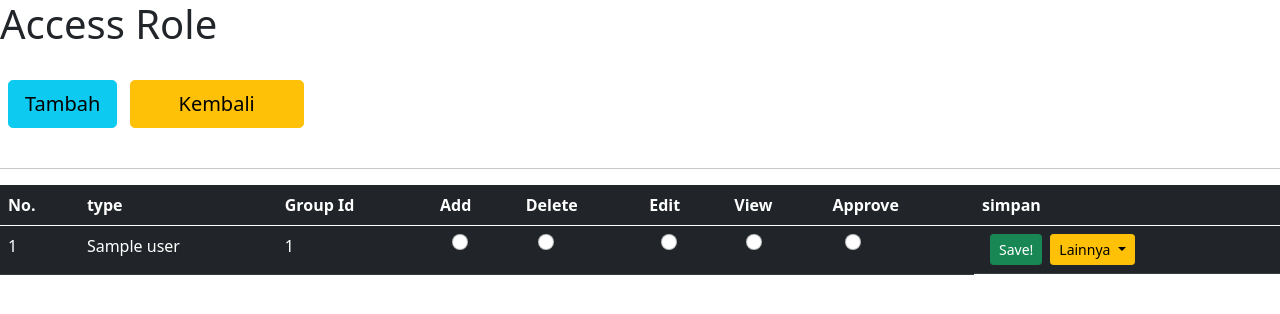
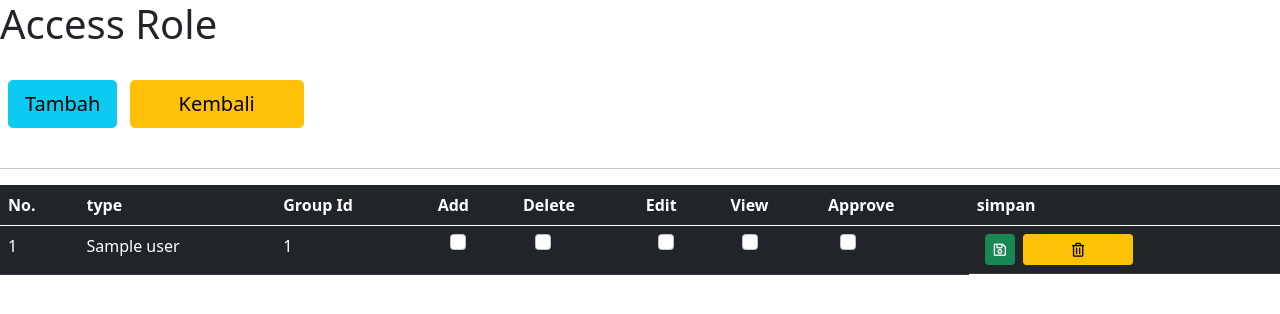
Before and after one commit to ahadanfauzan123/TBS_CMS, a CodeIgniter 4 app: template app/Views/menu/accessRole.php in a window 1280 px wide. Shown: the top 314 px of the page. Run offline with PHP 8.4 and a stand-in for CodeIgniter, Linux system fonts and the light colour scheme; the template is opened without the code that fills it: most values are stand-ins (such as "Sample title", 1, 10 or a date in 2020); some libraries are stand-ins or nearby versions.

Commit message:
pull yang commit yang ini yog

```diff
--- a/app/Views/menu/accessRole.php
+++ b/app/Views/menu/accessRole.php
@@ -8,7 +8,7 @@
 
     <!-- Bootstrap CSS -->
     <link href="https://cdn.jsdelivr.net/npm/bootstrap@5.0.1/dist/css/bootstrap.min.css" rel="stylesheet" integrity="sha384-+0n0xVW2eSR5OomGNYDnhzAbDsOXxcvSN1TPprVMTNDbiYZCxYbOOl7+AMvyTG2x" crossorigin="anonymous">
-
+    <link rel="stylesheet" href="https://use.fontawesome.com/releases/v5.15.3/css/all.css" integrity="sha384-SZXxX4whJ79/gErwcOYf+zWLeJdY/qpuqC4cAa9rOGUstPomtqpuNWT9wdPEn2fk" crossorigin="anonymous">
     <title>Hello, world!</title>
 </head>
 
@@ -40,22 +40,15 @@
                     <td><?= $i++; ?></td>
                     <td><?= $user['typeName']; ?></td>
                     <td><?= $user['groupId']; ?></td>
-                    <td><input class="form-check-input mt-0" type="radio" value=""></td>
-                    <td><input class="form-check-input mt-0" type="radio" value=""></td>
-                    <td><input class="form-check-input mt-0" type="radio" value=""></td>
-                    <td><input class="form-check-input mt-0" type="radio" value=""></td>
-                    <td><input class="form-check-input mt-0" type="radio" value=""></td>
+                    <td><input class="form-check-input mt-0" type="checkbox" value=""></td>
+                    <td><input class="form-check-input mt-0" type="checkbox" value=""></td>
+                    <td><input class="form-check-input mt-0" type="checkbox" value=""></td>
+                    <td><input class="form-check-input mt-0" type="checkbox" value=""></td>
+                    <td><input class="form-check-input mt-0" type="checkbox" value=""></td>
                     <td class="d-flex align-items-center">
-                        <button class="btn btn-success btn-sm mx-2">Save!</button>
-                        <div class="dropdown">
-                            <button class="btn btn-warning btn-sm dropdown-toggle" type="button" id="dropdownMenuButton1" data-bs-toggle="dropdown" aria-expanded="false">
-                                Lainnya
-                            </button>
-                            <ul class="dropdown-menu" aria-labelledby="dropdownMenuButton1">
-                                <li><a class="dropdown-item bg-warning" href="<?= site_url('user/edit/' . $user["id"]); ?>">Edit</a></li>
-                                <li><a class="dropdown-item bg-danger" href="<?= site_url('user/delete/' . $user["id"]); ?>">Delete</a></li>
-                            </ul>
-                        </div>
+                        <button class="btn btn-success btn-sm mx-2"><i class="far fa-save"></i></button>
+                        <a class="btn btn-warning btn-sm px-5" href="<?= site_url('user/delete/' . $user["id"]); ?>"><i class="far fa-trash-alt"></i></a>
+
                     </td>
                 </tr>
             <?php endforeach; ?>
```
